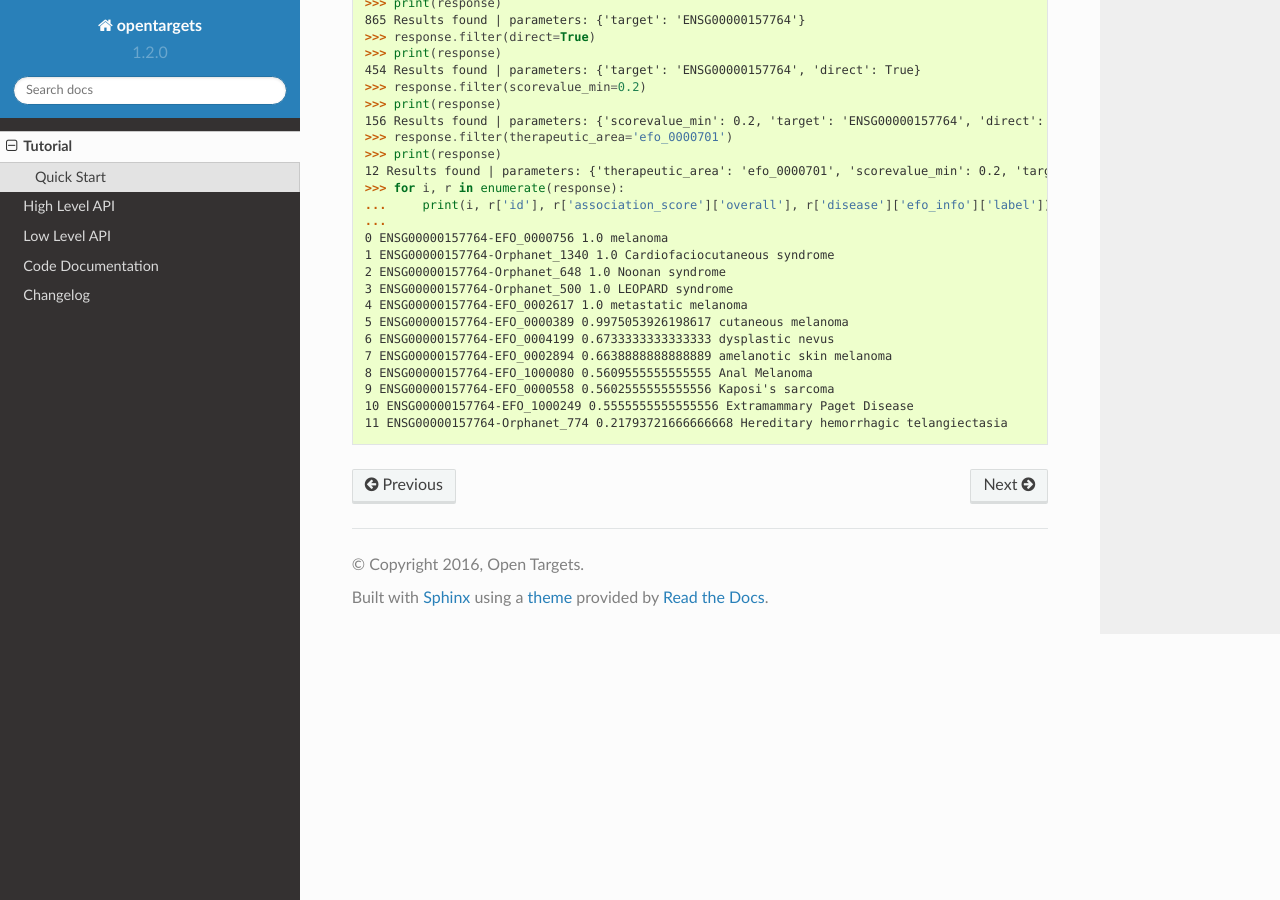
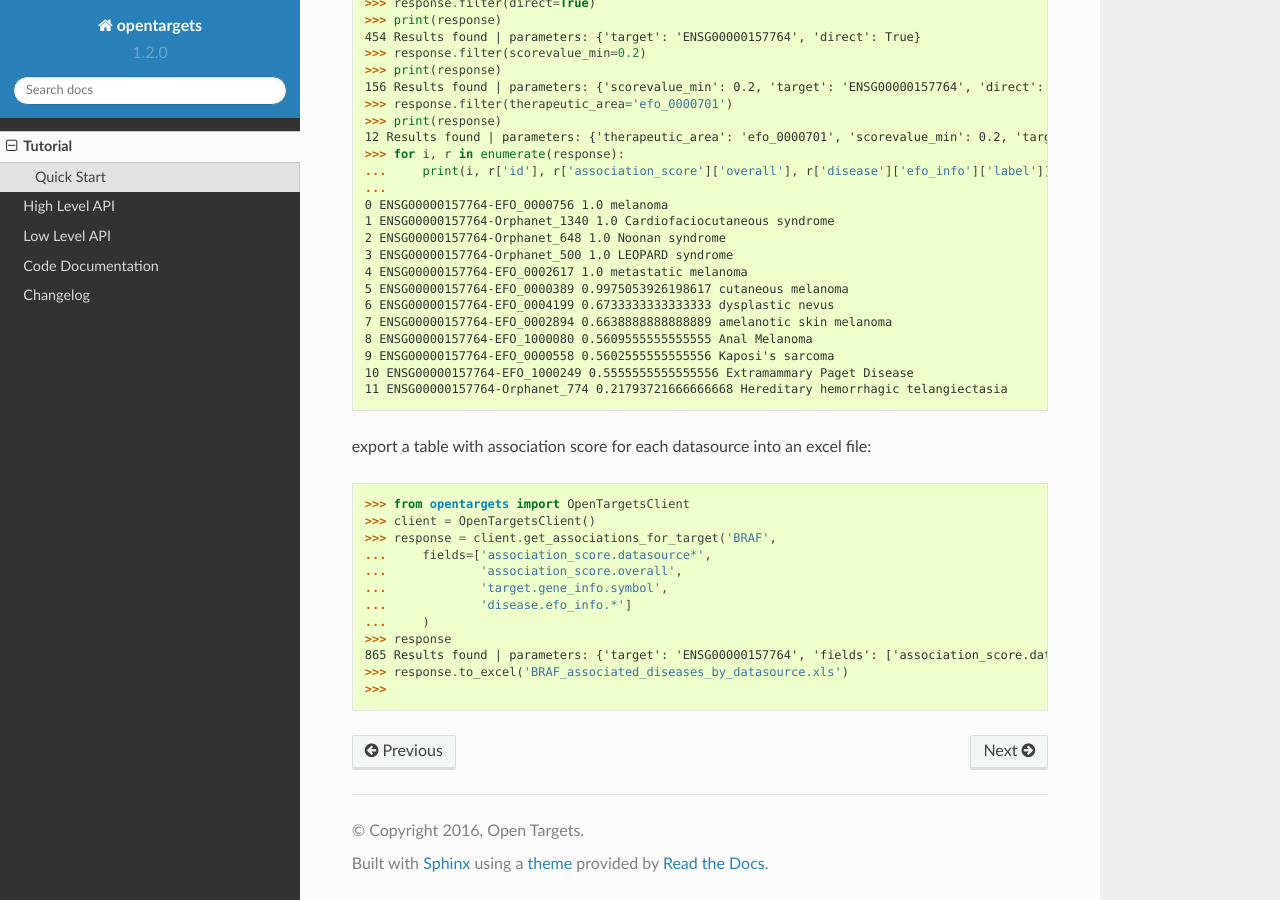
Before and after one commit to opentargets-archive/opentargets-py, a Sphinx documentation site: the page built from docs/source/tutorial.rst, in a window 1280 px wide and 900 px high, scrolled down 1567 px. Built offline with Sphinx 7.4.7 and the Read the Docs theme 2.0.0, drawn with Linux system fonts in a browser that asks for light colours; some of the changed text lies outside the part shown.

Commit message:
updated documentation

```diff
--- a/docs/source/index.rst
+++ b/docs/source/index.rst
@@ -17,6 +17,7 @@ Main advantages of using the client versus querying the REST API directly
 - Include wrappers for all public methods, with query validation
 - Tools for the most common calls (E.g. get data for a target gene symbol even if you do not know its Ensembl Gene Id)
 - Supports automatic retrieval of paginated results with an iterator pattern
+- Easily save query results as JSON, CSV or Excel file
 - Handles Authentication
 - Handles fair usage limits transparently
 - Follows HTTP cache as set by the REST API
--- a/docs/source/tutorial.rst
+++ b/docs/source/tutorial.rst
@@ -95,3 +93,20 @@ use incremental filter:
     9 ENSG00000157764-EFO_0000558 0.5602555555555556 Kaposi's sarcoma
     10 ENSG00000157764-EFO_1000249 0.5555555555555556 Extramammary Paget Disease
     11 ENSG00000157764-Orphanet_774 0.21793721666666668 Hereditary hemorrhagic telangiectasia
+
+
+export a table with association score for each datasource into an excel file:
+::
+
+    >>> from opentargets import OpenTargetsClient
+    >>> client = OpenTargetsClient()
+    >>> response = client.get_associations_for_target('BRAF',
+    ...     fields=['association_score.datasource*',
+    ...             'association_score.overall',
+    ...             'target.gene_info.symbol',
+    ...             'disease.efo_info.*']
+    ...     )
+    >>> response
+    865 Results found | parameters: {'target': 'ENSG00000157764', 'fields': ['association_score.datasource*', 'association_score.overall', 'target.gene_info.symbol', 'disease.efo_info.label']}
+    >>> response.to_excel('BRAF_associated_diseases_by_datasource.xls')
+    >>>
```
Also changed, not shown: other parts of docs/source/tutorial.rst (+1 -3 lines), README.md (+5 -6 lines), docs/source/history.rst (+8 -0 lines).
